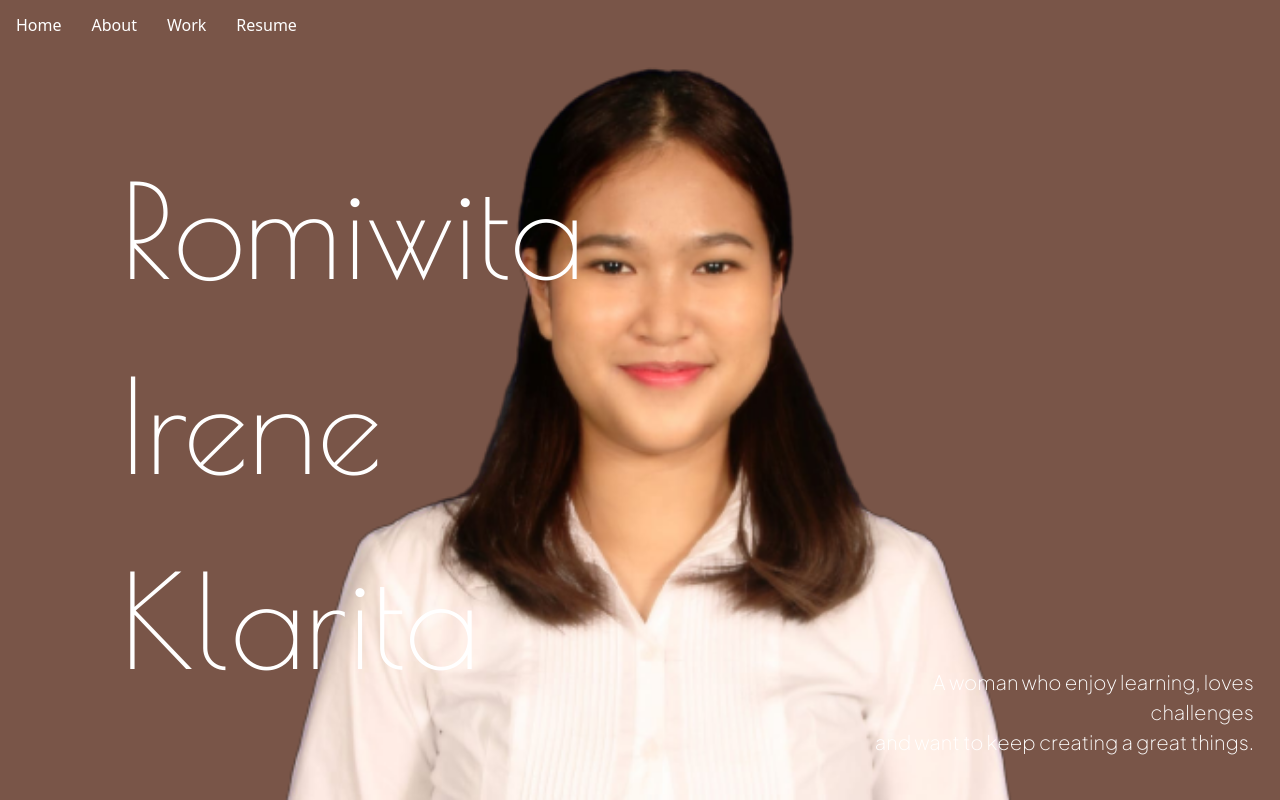
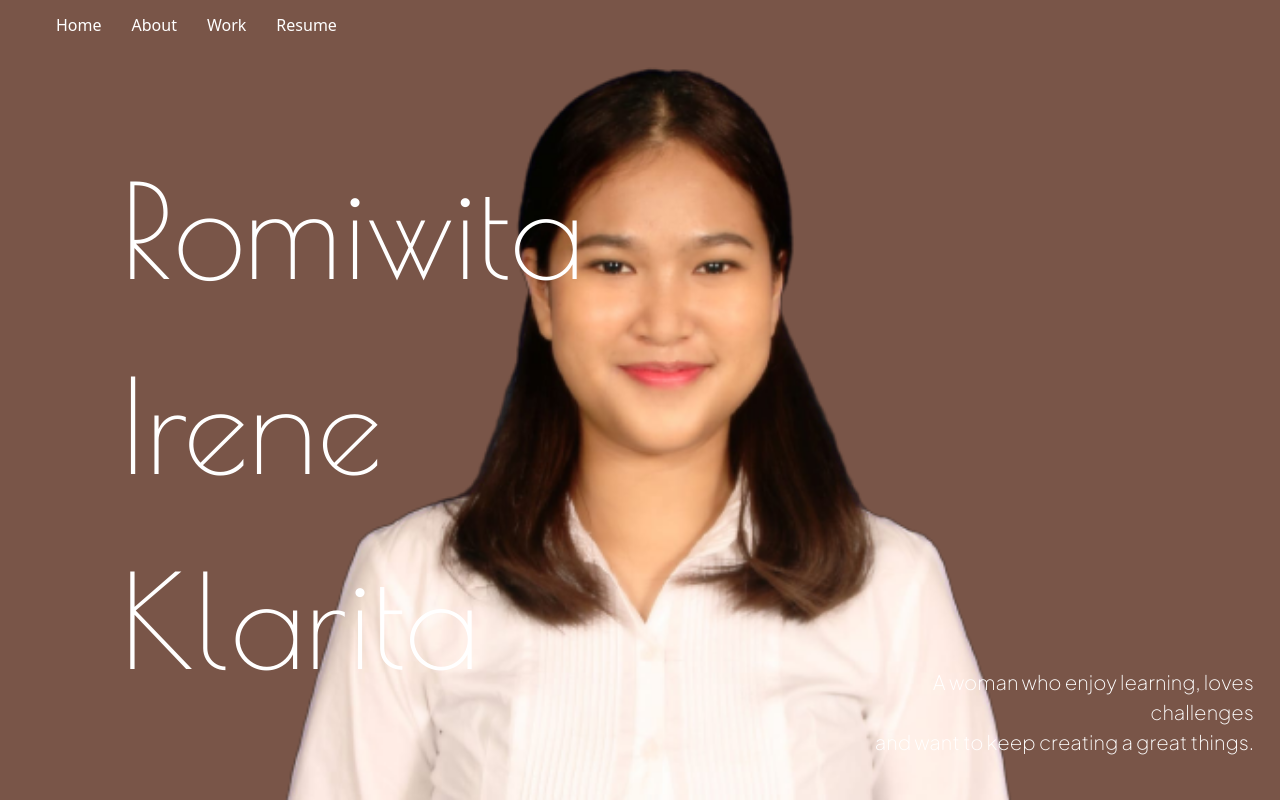
Before and after one commit to alfianwilfo/irensportofolio, a Nuxt app in the folder porto/: page / in a window 1280 px wide. Built offline with nearby package versions, Linux system fonts and the light colour scheme.

Commit message:
add margin left to navbar

```diff
--- a/porto/components/Navbar.vue
+++ b/porto/components/Navbar.vue
@@ -5,7 +5,7 @@ export default {
 </script>
 
 <template>
-  <div class="h-[50px] flex flex-row text-white gap-[30px]">
+  <div class="h-[50px] flex flex-row text-white gap-[30px] ml-[40px]">
     <div class="grid content-center"><button>Home</button></div>
     <div class="grid content-center"><button>About</button></div>
     <div class="grid content-center"><button>Work</button></div>
```
